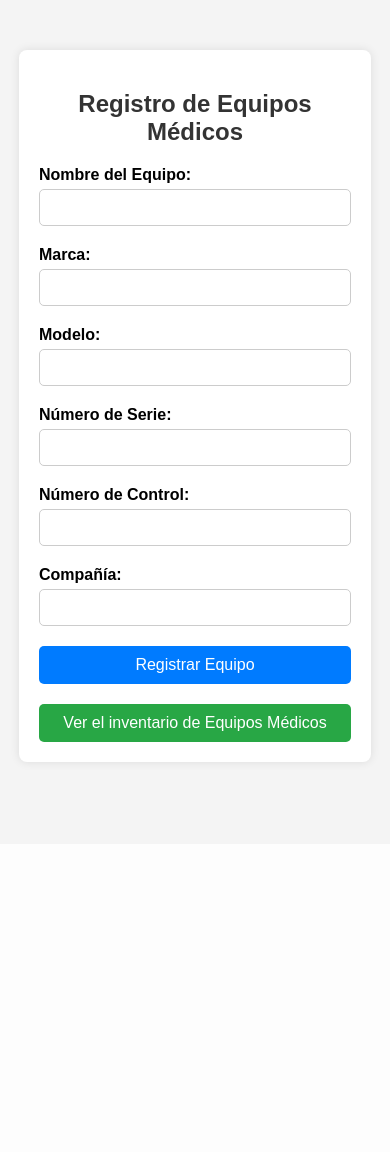
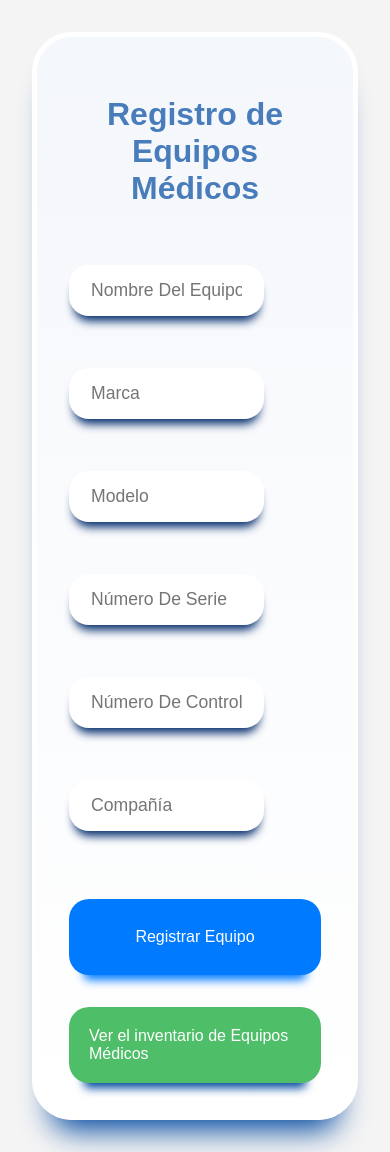
Before and after one commit to Darioantonio20/ProyectoBiomedicaInmedicen, a PHP site: page /registro.html in a window 390 px wide. Before the commit the page ends 767 px from the top, so only its background shows below. Run offline with PHP 8.4, Linux system fonts and the light colour scheme.

Commit message:
[ADD] registro insumos

```diff
--- a/registro.html
+++ b/registro.html
@@ -12,13 +12,19 @@
             padding: 0;
         }
         .container {
-            width: 80%;
-            max-width: 600px;
-            margin: 50px auto;
-            background-color: #fff;
-            padding: 20px;
-            border-radius: 8px;
-            box-shadow: 0 0 10px rgba(0, 0, 0, 0.1);
+            display: flex;
+            flex-direction: column;
+            align-items: center;
+            justify-content: center;
+            max-width: 95%;
+            margin: 2rem auto;
+            padding: 2rem;
+            background: #F8F9FD;
+            background: linear-gradient(0deg, rgb(255, 255, 255) 0%, rgb(244, 247, 251) 100%);
+            border-radius: 40px;
+            border: 5px solid rgb(255, 255, 255);
+            box-shadow: #0048A0 0px 30px 30px -20px;
+            margin: 2rem;
         }
         h2 {
             text-align: center;
@@ -34,72 +40,151 @@
         }
         input[type="text"],
         input[type="date"] {
-            width: 100%;
-            padding: 10px;
-            border: 1px solid #ccc;
-            border-radius: 5px;
             box-sizing: border-box;
+            width: 50vw;
+            background: white;
+            border: none;
+            padding: 15px 1.25rem;
+            border-radius: 1.25rem;
+            margin-top: 2rem;
+            box-shadow: #002A6B 0px 10px 10px -5px;
+            border-inline: 2px solid transparent;
+            font-size: 1.1rem;
+            color: #808080;
+            color: rgb(170, 170, 170);
         }
         button[type="submit"] {
+            display: flex;
+            align-items: center;
+            justify-content: center;
+            text-decoration: none;
             background-color: #007bff;
-            color: #fff;
-            border: none;
-            padding: 10px 0; /* Cambiado */
-            border-radius: 5px;
-            cursor: pointer;
-            font-size: 16px;
-            width: 100%; /* Ajustado */
-        }
-        button[type="submit"]:hover {
-            background-color: #0056b3;
-        }
-        .action-btn {
-            display: block;
-            text-align: center;
-            text-decoration: none;
-            background-color: #28a745;
             color: #fff;
             border: none;
             padding: 10px 20px;
             border-radius: 5px;
             cursor: pointer;
-            font-size: 16px;
-            margin-top: 20px;
+            font-size: 1rem;
+            margin-top: 4.25rem;
             width: 100%;
+            height: 9vh;
             box-sizing: border-box;
+            border-radius: 20px;
+            box-shadow: #007bff 0px 20px 10px -15px;
+            border: none;
+            transition: all 0.2s ease-in-out;
+        }
+        .button:active {
+            transform: scale(0.95);
+            box-shadow: #007bff 0px 15px 10px -10px;
+        }
+        button[type="submit"]:hover {
+            background-color: #0056b3;
+            background-color: #007bff;
+            transform: scale(1.03);
+            box-shadow: #007bff 0px 23px 10px -20px;
+        }
+        .action-btn {
+            display: flex;
+            align-items: center;
+            justify-content: center;
+            text-decoration: none;
+            background-color: #4fbe69;
+            color: #fff;
+            border: none;
+            padding: 10px 20px;
+            border-radius: 5px;
+            cursor: pointer;
+            font-size: 1rem;
+            margin-top: 2rem;
+            width: 100%;
+            height: 9vh;
+            box-sizing: border-box;
+            border-radius: 20px;
+            box-shadow: #0048A0 0px 20px 10px -15px;
+            border: none;
+            transition: all 0.2s ease-in-out;
         }
         .action-btn:hover {
-            background-color: #218838;
+            background-color: #62986e;
+            transform: scale(1.03);
+            box-shadow: #3c914f 0px 23px 10px -20px;
+        }
+        .login-button-red:active {
+            transform: scale(0.95);
+            box-shadow: #3c914f 0px 15px 10px -10px;
+        }
+          @keyframes blink {
+            0% {opacity: 1;}
+            50% {opacity: 0.59;} /* Modificado a 0.59 */
+            100% {opacity: 1;}
+          }
+
+          .heading {
+            text-align: center;
+            font-weight: 900;
+            font-size: 2rem;
+            color: #0048A0;
+            animation: blink 30s infinite;
+          }
+
+         .input::placeholder {
+          color: rgb(170, 170, 170);
+          }
+
+          .input:focus {
+          outline: none;
+          border-inline: 2px solid #0048A0;
+          animation: blink 4s infinite;
+          }
+
+        /* Consultas de medios para hacer que el texto sea responsive */
+        @media (max-width: 1200px) {
+            body {
+                font-size: 90%;
+            }
+        }
+
+        @media (max-width: 992px) {
+            body {
+                font-size: 85%;
+            }
+        }
+
+        @media (max-width: 768px) {
+            body {
+                font-size: 80%;
+            }
+        }
+
+        @media (max-width: 576px) {
+            body {
+                font-size: 75%;
+            }
         }
     </style>
 </head>
 <body>
     <div class="container">
-        <h2>Registro de Equipos Médicos</h2>
+        <h2 class="heading">Registro de Equipos Médicos</h2>
         <form id="equipment-form" action="registrar_equipo.php" method="post">
             <div class="form-group">
-                <label for="nombre-equipo">Nombre del Equipo:</label>
-                <input type="text" id="nombre-equipo" name="nombre_equipo" required>
+                <input type="text" id="nombre-equipo" name="nombre_equipo" placeholder="Nombre Del Equipo" required>
             </div>
             <div class="form-group">
-                <label for="marca">Marca:</label>
-                <input type="text" id="marca" name="marca" required>
+                <input type="text" id="marca" name="marca" placeholder="Marca" required>
             </div>
             <div class="form-group">
-                <label for="modelo">Modelo:</label>
-                <input type="text" id="modelo" name="modelo" required>
+                <input type="text" id="modelo" name="modelo" placeholder="Modelo" required>
             </div>
             <div class="form-group">
-                <label for="no_serie">Número de Serie:</label>
-                <input type="text" id="no_serie" name="no_serie" required>
+                <input type="text" id="no_serie" name="no_serie" placeholder="Número De Serie" required>
             </div>
             <div class="form-group">
-                <label for="no_control">Número de Control:</label>
-                <input type="text" id="no_control" name="no_control" required>
+                <input type="text" id="no_control" name="no_control" placeholder="Número De Control" required>
             </div>
             <div class="form-group">
-                <label for="compania">Compañía:</label>
-                <input type="text" id="compania" name="compania" required>
+                <input type="text" id="compania" name="compania" placeholder="Compañía" required>
             </div>
             <button type="submit">Registrar Equipo</button>
             <a href="inventario.php" class="action-btn">Ver el inventario de Equipos Médicos</a>
```
Also changed, not shown: inventario.php (+49 -21 lines), inventario.html (line endings or trailing spaces).
